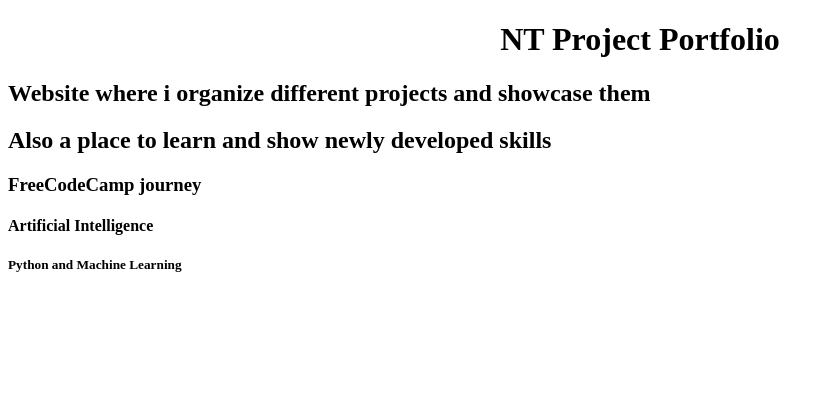
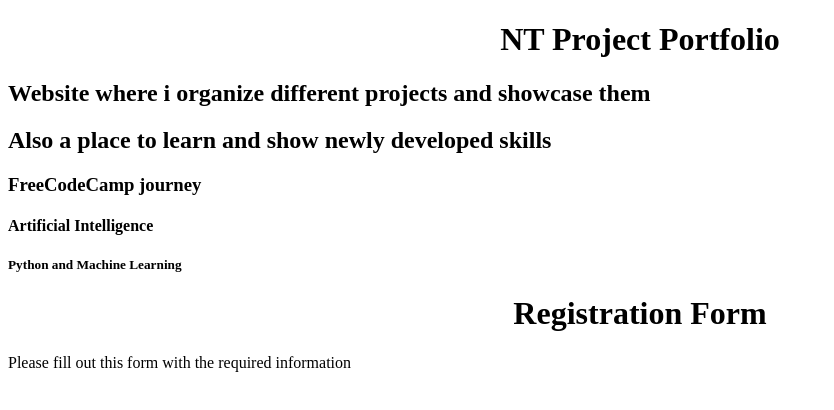
Before and after one commit to NTdev1988/projectwebsite, a plain HTML site: page index.html in a window 1280 px wide. Shown: the whole page, without its empty margins (0-834 px from the left). Drawn offline with Linux system fonts and the light colour scheme.

Commit message:
Update index.html

```diff
--- a/index.html
+++ b/index.html
@@ -16,6 +16,12 @@
     <h3> FreeCodeCamp journey</h3>
     <h4> Artificial Intelligence </h4>
     <h5> Python and Machine Learning </h5>
+
+    <div class = "form">
+        <h1> Registration Form </h1>
+        <p> Please fill out this form with the required information </p>
+        <form action = "https://register-demo.freecodecamp.org/">
+    </div>
 </body>
 
 </html>
```
